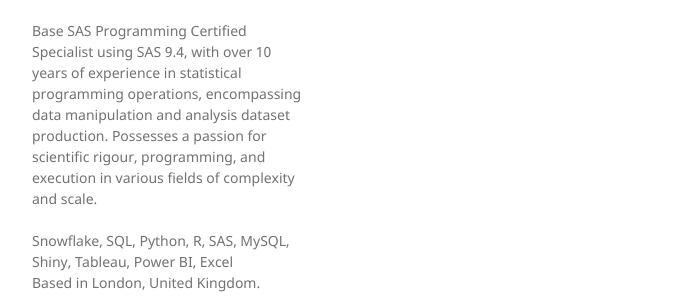
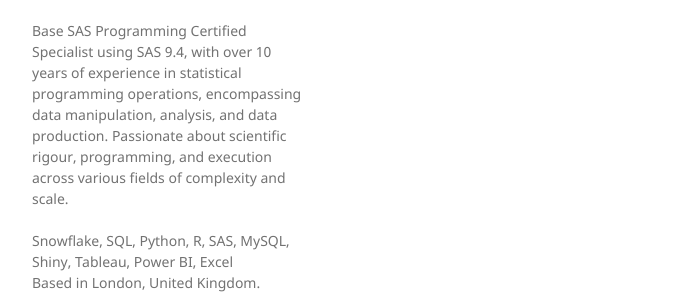
Before and after one commit to Rosh00L/rosh00l.github.io, a Jekyll site: the page built from another-page.md, in a window 1280 px wide. Shown: the part 518-814 px from the top of the page, without its empty margins (178-871 px from the left). Built offline with Jekyll 4.4.1, drawn with Linux system fonts in a browser that asks for light colours; our own code applies the rules of GitHub Pages for plain Markdown files.

Commit message:
Update _config.yml

```diff
--- a/_config.yml
+++ b/_config.yml
@@ -1,6 +1,6 @@
 title: Roshan Ranadeerage
 logo: /assets/img/logo.png
-description: Welcome to my portfolio page!<br><br>Base SAS Programming Certified Specialist using SAS 9.4, with over 10 years of experience in statistical programming operations, encompassing data manipulation and analysis dataset production. Possesses a passion for scientific rigour, programming, and execution in various fields of complexity and scale. <br><br> Snowflake, SQL, Python, R, SAS, MySQL, Shiny, Tableau, Power BI, Excel <br> Based in London, United Kingdom.
+description: Welcome to my portfolio page!<br><br> Base SAS Programming Certified Specialist using SAS 9.4, with over 10 years of experience in statistical programming operations, encompassing data manipulation, analysis, and data production. Passionate about scientific rigour, programming, and execution across various fields of complexity and scale. <br><br> Snowflake, SQL, Python, R, SAS, MySQL, Shiny, Tableau, Power BI, Excel <br> Based in London, United Kingdom.
 show_downloads: true
 google_analytics: G-4DQ05PW5JK
 theme: jekyll-theme-minimal
```
